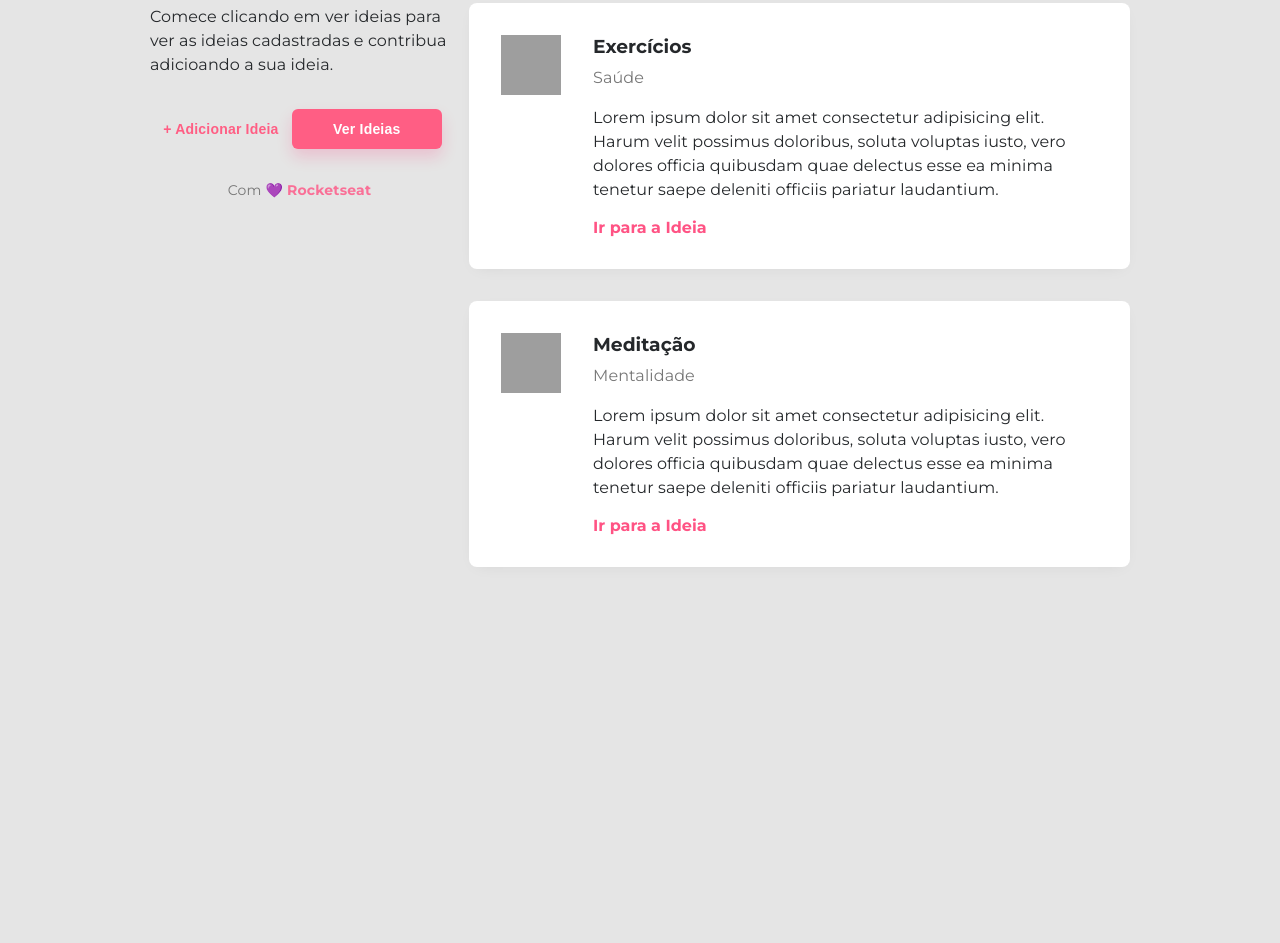
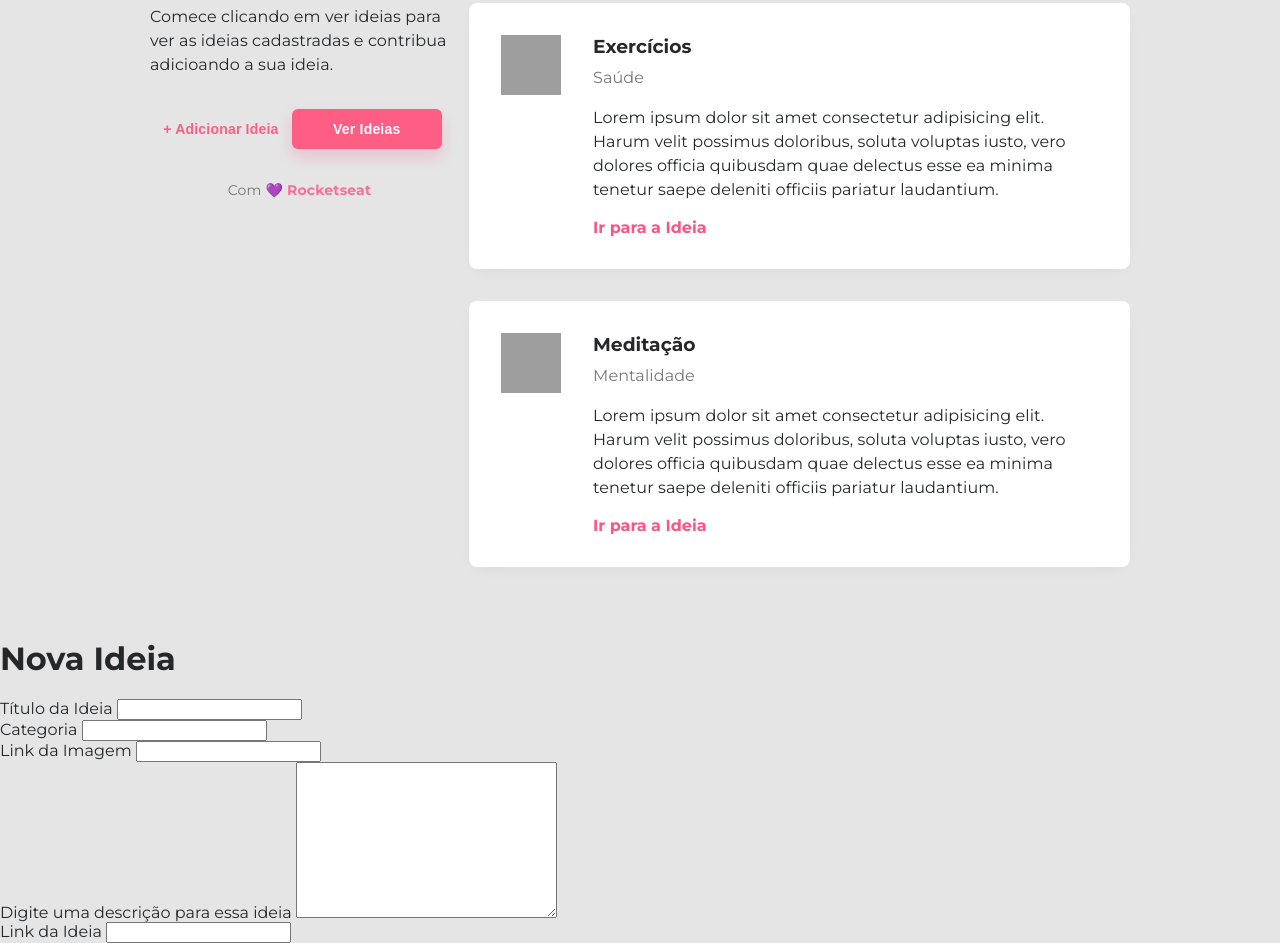
Before and after one commit to phenriq694/RocketSeat_WorkshopDev_casaCriativa, a plain HTML site: page index.html in a window 1280 px wide. Shown: the part 335-1278 px from the top of the page. Before the commit the page ends 974 px from the top, so only its background shows below. Drawn offline with Linux system fonts and the light colour scheme; grey boxes are pictures that could not be loaded.

Commit message:
Adcionando o modal com formulário para inclusão das ideias

```diff
--- a/index.html
+++ b/index.html
@@ -10,6 +10,7 @@
   </head>
 
   <body>
+    <!-- Container -->
     <div id="container">
       <section id="intro">
         <header>
@@ -83,10 +84,41 @@
           </div>
         </div>
       </section>
+    </div>
+    <!-- /Container -->
 
+    <!-- Modal -->
+    <div id="modal">
+      <div class="content">
+        <h1>Nova Ideia</h1>
+        <form action="">
+          <div class="input-wrapper">
+            <label for="title">Título da Ideia</label>
+            <input type="text" name="title">
+          </div>
 
+          <div class="input-wrapper">
+            <label for="category">Categoria</label>
+            <input type="text" name="category">
+          </div>
+
+          <div class="input-wrapper">
+            <label for="image">Link da Imagem</label>
+            <input type="url" name="image">
+          </div>
+
+          <div class="input-wrapper">
+            <label for="description">Digite uma descrição para essa ideia</label>
+            <textarea name="description" cols="30" rows="10"></textarea></div>
+
+          <div class="input-wrapper">
+            <label for="link">Link da Ideia</label>
+            <input type="url" name="link">
+          </div>
+        </form>
+      </div>
     </div>
-
+    <!-- /Modal-->
 
     <script src="scripts.js"></script>
   </body>
```
